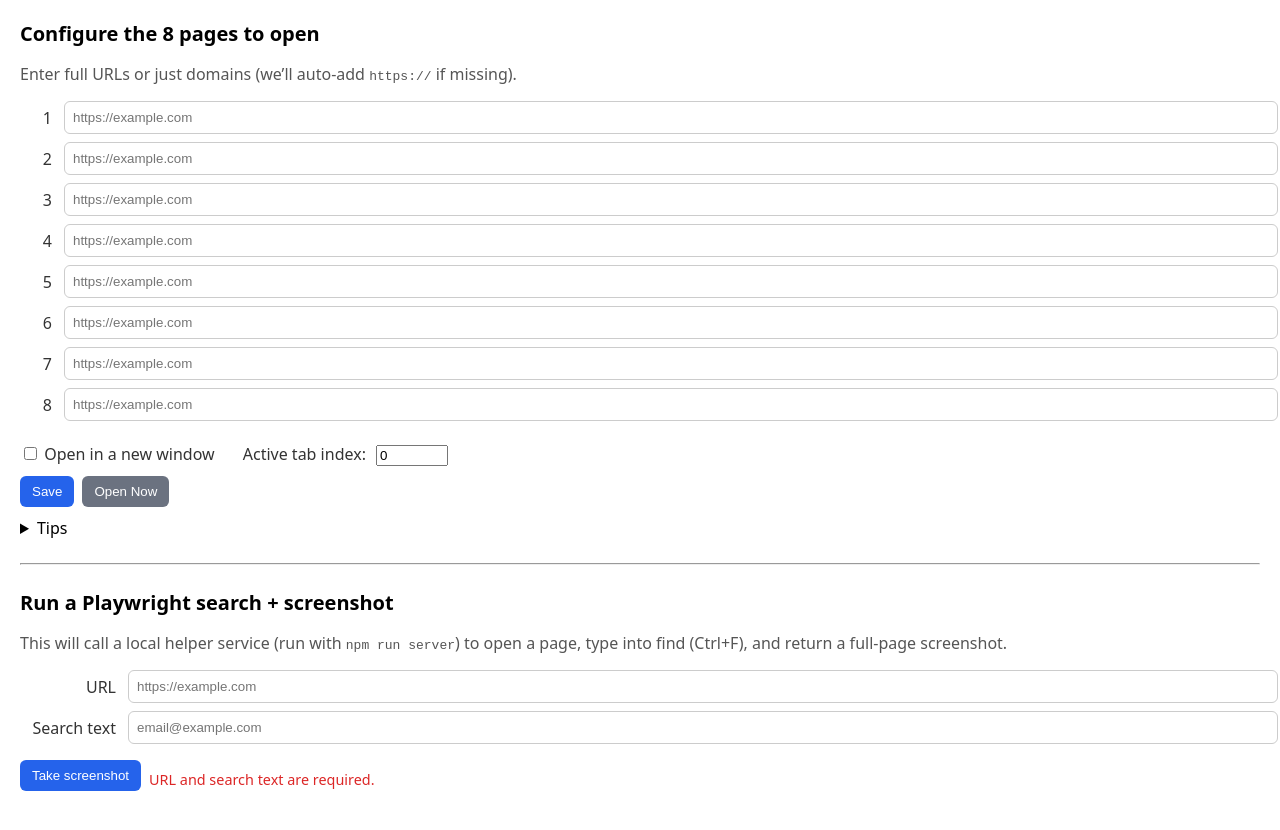
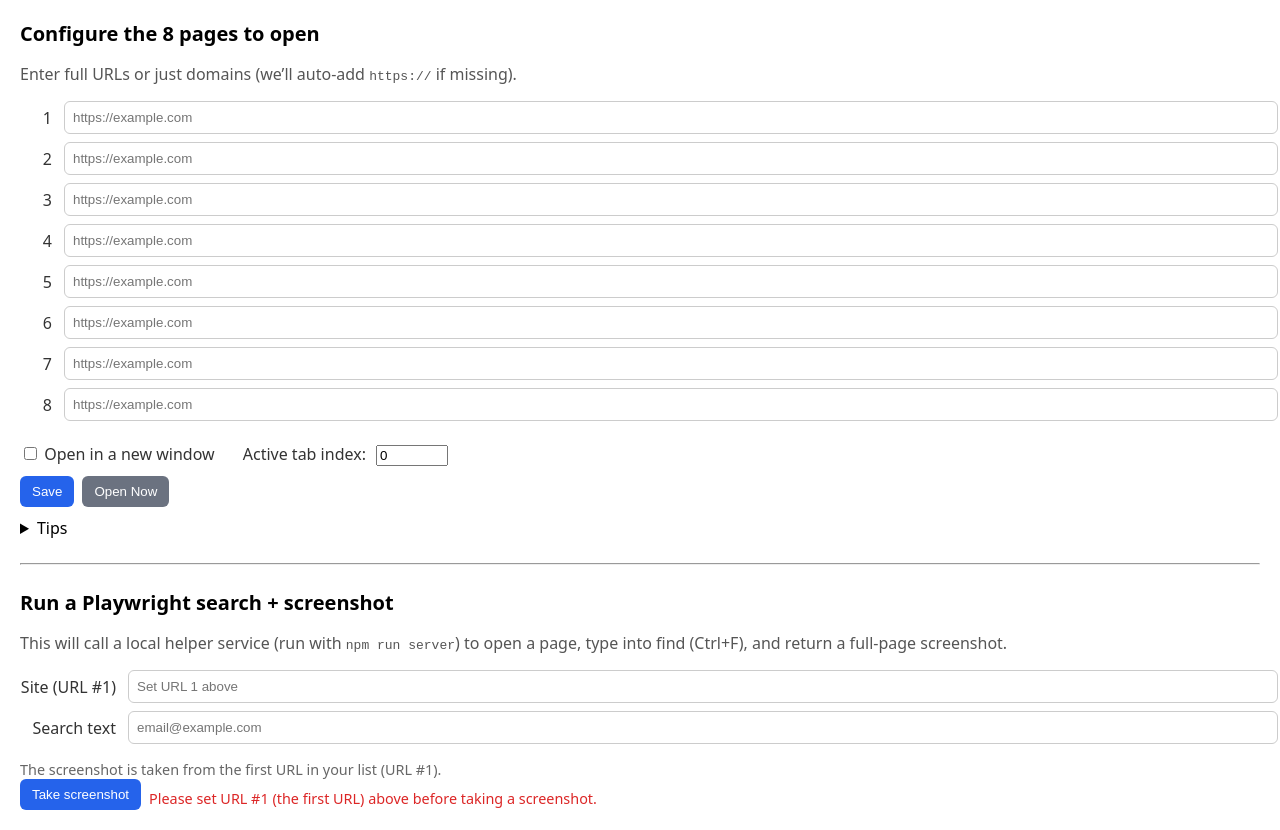
Before and after one commit to saimadhav34/automa, a browser extension: page options.html in a window 1280 px wide. Both pictures are taken after a click on the button "Take screenshot". Drawn offline with Linux system fonts and the light colour scheme; no server answers.

Commit message:
Use URL #1 for screenshot flow and simplify email input UI

```diff
--- a/options.html
+++ b/options.html
@@ -60,12 +60,13 @@
   <p class="desc">This will call a local helper service (run with <code>npm run server</code>) to open a page, type into find (Ctrl+F), and return a full-page screenshot.</p>
 
   <div class="grid" style="grid-template-columns: 6rem 1fr;">
-    <label for="playwrightUrl">URL</label>
-    <input id="playwrightUrl" type="text" placeholder="https://example.com" />
+    <label for="playwrightUrl">Site (URL #1)</label>
+    <input id="playwrightUrl" type="text" placeholder="Set URL 1 above" readonly />
 
     <label for="playwrightQuery">Search text</label>
     <input id="playwrightQuery" type="text" placeholder="email@example.com" />
   </div>
+  <div class="note">The screenshot is taken from the first URL in your list (URL #1).</div>
 
   <div class="actions">
     <button id="runPlaywright" class="btn">Take screenshot</button>
--- a/options.js
+++ b/options.js
@@ -46,6 +46,11 @@ async function restore() {
   createInputs(grid, state.urls);
   document.getElementById("openInNewWindow").checked = state.openInNewWindow;
   document.getElementById("activeIndex").value = state.openActiveIndex;
+
+  const urlInput = document.getElementById('playwrightUrl');
+  if (urlInput) {
+    urlInput.value = state.urls[0] || '';
+  }
 }
 
 function readInputs() {
@@ -135,8 +140,13 @@ async function runPlaywrightScreenshot() {
   const url = document.getElementById('playwrightUrl').value.trim();
   const query = document.getElementById('playwrightQuery').value.trim();
 
-  if (!url || !query) {
-    setPlaywrightStatus('URL and search text are required.', true);
+  if (!url) {
+    setPlaywrightStatus('Please set URL #1 (the first URL) above before taking a screenshot.', true);
+    return;
+  }
+
+  if (!query) {
+    setPlaywrightStatus('Search text is required.', true);
     return;
   }
 
```
